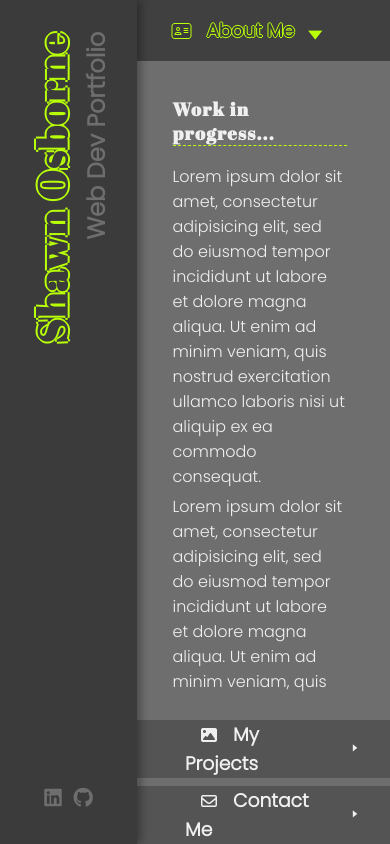
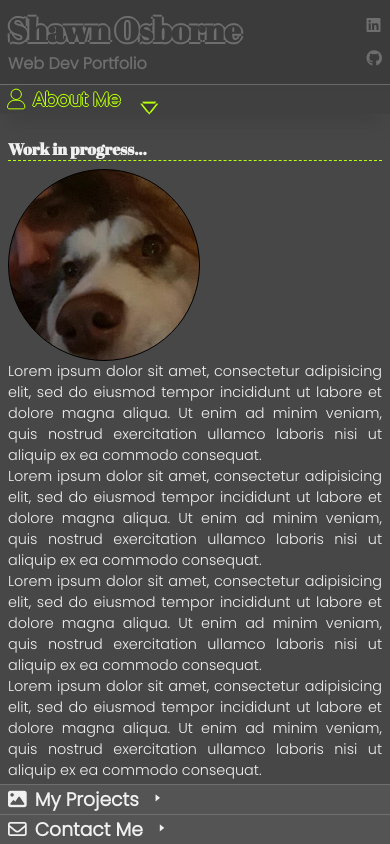
Before and after one commit to ShawnO86/portfolio-site, a plain HTML site: page index.html in a window 390 px wide. Both pictures are taken after a click on the element "About Me". Drawn offline with Linux system fonts and the light colour scheme.

Commit message:
mobile & section layout

```diff
--- a/index.html
+++ b/index.html
@@ -18,7 +18,8 @@
     <header>
         <div class="headText">
             <a href="https://shawno86.github.io/portfolio-site/">
-            <h1>Shawn Osborne</h1></a>
+                <h1>Shawn Osborne</h1>
+            </a>
             <h2>Web Dev Portfolio</h2>
         </div>
 
@@ -32,41 +33,40 @@
     <main>
 
         <div class="collBtn" id="aboutBtn">
-            <h3><i class="fa-solid fa-address-card"></i>About Me</h3>
+            <h3><i class="fa-solid fa-user"></i>About Me</h3>
         </div>
 
         <section class="content" id="About">
-            <h4>Work in progress...</h4>
-            <p>Lorem ipsum dolor sit amet, consectetur adipisicing elit, sed do eiusmod tempor incididunt ut labore et
-                dolore magna aliqua. Ut enim ad minim veniam, quis nostrud exercitation ullamco laboris nisi ut aliquip
-                ex ea commodo consequat.</p>
-            <p>Lorem ipsum dolor sit amet, consectetur adipisicing elit, sed do eiusmod tempor incididunt ut labore et
-                dolore magna aliqua. Ut enim ad minim veniam, quis nostrud exercitation ullamco laboris nisi ut aliquip
-                ex ea commodo consequat.</p>
-            <p>Lorem ipsum dolor sit amet, consectetur adipisicing elit, sed do eiusmod tempor incididunt ut labore et
-                dolore magna aliqua. Ut enim ad minim veniam, quis nostrud exercitation ullamco laboris nisi ut aliquip
-                ex ea commodo consequat.</p>
-            <p>Lorem ipsum dolor sit amet, consectetur adipisicing elit, sed do eiusmod tempor incididunt ut labore et
-                dolore magna aliqua. Ut enim ad minim veniam, quis nostrud exercitation ullamco laboris nisi ut aliquip
-                ex ea commodo consequat.</p>
-            <p>Lorem ipsum dolor sit amet, consectetur adipisicing elit, sed do eiusmod tempor incididunt ut labore et
-                dolore magna aliqua. Ut enim ad minim veniam, quis nostrud exercitation ullamco laboris nisi ut aliquip
-                ex ea commodo consequat.</p>
-            <p>Lorem ipsum dolor sit amet, consectetur adipisicing elit, sed do eiusmod tempor incididunt ut labore et
-                dolore magna aliqua. Ut enim ad minim veniam, quis nostrud exercitation ullamco laboris nisi ut aliquip
-                ex ea commodo consequat.</p>
-            <p>Lorem ipsum dolor sit amet, consectetur adipisicing elit, sed do eiusmod tempor incididunt ut labore et
-                dolore magna aliqua. Ut enim ad minim veniam, quis nostrud exercitation ullamco laboris nisi ut aliquip
-                ex ea commodo consequat.</p>
-            <p>Lorem ipsum dolor sit amet, consectetur adipisicing elit, sed do eiusmod tempor incididunt ut labore et
-                dolore magna aliqua. Ut enim ad minim veniam, quis nostrud exercitation ullamco laboris nisi ut aliquip
-                ex ea commodo consequat.</p>
-            <p>Lorem ipsum dolor sit amet, consectetur adipisicing elit, sed do eiusmod tempor incididunt ut labore et
-                dolore magna aliqua. Ut enim ad minim veniam, quis nostrud exercitation ullamco laboris nisi ut aliquip
-                ex ea commodo consequat.</p>
-            <p>Lorem ipsum dolor sit amet, consectetur adipisicing elit, sed do eiusmod tempor incididunt ut labore et
-                dolore magna aliqua. Ut enim ad minim veniam, quis nostrud exercitation ullamco laboris nisi ut aliquip
-                ex ea commodo consequat.</p>
+            <h4> Work in progress...</h4>
+            <div id="aboutContainer" class="innerContent">
+                <div class="picture"></div>
+                <p>Lorem ipsum dolor sit amet, consectetur adipisicing elit, sed do eiusmod tempor incididunt ut labore
+                    et
+                    dolore magna aliqua. Ut enim ad minim veniam, quis nostrud exercitation ullamco laboris nisi ut
+                    aliquip
+                    ex ea commodo consequat.</p>
+                <p>Lorem ipsum dolor sit amet, consectetur adipisicing elit, sed do eiusmod tempor incididunt ut labore
+                    et
+                    dolore magna aliqua. Ut enim ad minim veniam, quis nostrud exercitation ullamco laboris nisi ut
+                    aliquip
+                    ex ea commodo consequat.</p>
+                <p>Lorem ipsum dolor sit amet, consectetur adipisicing elit, sed do eiusmod tempor incididunt ut labore
+                    et
+                    dolore magna aliqua. Ut enim ad minim veniam, quis nostrud exercitation ullamco laboris nisi ut
+                    aliquip
+                    ex ea commodo consequat.</p>
+                <p>Lorem ipsum dolor sit amet, consectetur adipisicing elit, sed do eiusmod tempor incididunt ut labore
+                    et
+                    dolore magna aliqua. Ut enim ad minim veniam, quis nostrud exercitation ullamco laboris nisi ut
+                    aliquip
+                    ex ea commodo consequat.</p>
+                <p>Lorem ipsum dolor sit amet, consectetur adipisicing elit, sed do eiusmod tempor incididunt ut labore
+                    et
+                    dolore magna aliqua. Ut enim ad minim veniam, quis nostrud exercitation ullamco laboris nisi ut
+                    aliquip
+                    ex ea commodo consequat.</p>
+                </p>
+            </div>
 
         </section>
 
--- a/style.css
+++ b/style.css
@@ -17,12 +17,9 @@ a {
 
 body {
     height: 100vh;
-    display: grid;
+    margin: 0 auto;
+    display: flex;
     background-color: rgb(var(--med));
-    grid-template-areas:
-        "head main main main"
-        "head main main main"
-        "head main main main";
     font-family: 'Poppins', sans-serif;
 }
 
@@ -33,24 +30,23 @@ header {
     justify-content: space-between;
     align-items: center;
     text-align: right;
-    padding: 2rem clamp(1.5rem, 5vw, 5rem);
     margin: 0;
-    box-shadow: 0.25rem 0 0.5rem rgba(0, 0, 0, 0.3);
+    box-shadow: 1rem 0 1rem -0.5rem rgba(var(--dark), 0.65);
     z-index: 2;
-    grid-area: head;
 }
 
 .headText {
     display: flex;
+    padding-top: 2rem;
 }
 
 .social {
     display: flex;
-    gap: 3vw;
+    padding: 1rem 0.5rem;
+    gap: 0.5rem;
 }
 
 .social i {
-    font-size: clamp(1.25rem, 3vw, 2.75rem);
     color: rgb(var(--med));
     transition: color 0.2s ease-in-out;
 }
@@ -62,11 +58,10 @@ header {
 
 .headText h1 {
     font-family: 'Abril Fatface', cursive;
-    font-size: clamp(2.5rem, 5vw, 5rem);
-    letter-spacing: 0.1rem;
     color: rgb(var(--dark));
     text-shadow: -2px 0 rgb(var(--popGreen)), 0 2px rgb(var(--popGreen)), 2px 0 rgb(var(--popGreen)), 0 -2px rgb(var(--popGreen));
     transition: color 0.2s ease-in-out, text-shadow 0.2s ease-in-out;
+    font-size: clamp(2rem, 5vw, 4rem);
 }
 
 .headText h1:hover {
@@ -75,114 +70,178 @@ header {
 }
 
 .headText h2 {
-    font-size: clamp(1.5rem, 3vw, 3rem);
     color: rgb(var(--med));
+    font-size: clamp(1rem, 2.5vw, 2rem);
+}
+
+.headText h1, .headText h2 {
+    transform: rotate(180deg);
 }
 
 header h1, header h2 {
     writing-mode: vertical-rl;
-    transform: rotate(180deg);
 }
 
 main {
-    padding: 0;
-    margin: 0;
     display: flex;
     flex-direction: column;
-    justify-content: center;
-    max-height: 100vh;
-    width: 100%;
-    gap: 0.25rem;
-    grid-area: main;
 }
 
 .collBtn {
     background-color: rgba(var(--dark), 0.5);
     color: rgb(var(--light));
-    transition: color 0.2s ease-in-out;
     display: flex;
     justify-content: left;
     align-items: center;
-    font-size: clamp(1rem, 2vw, 2rem);
-    padding: 0rem 1rem 0rem 3rem;
-    transition: color 0.2s ease-in-out, padding 0.2s ease-in-out, text-shadow 0.2s ease-in-out, justify-content 0.2s ease-in-out, background-color 0.2s ease-in-out, font-size 0.2s ease-in-out;
+    transition: color 0.2s ease-in-out, padding 0.2s ease-in-out, text-shadow 0.2s ease-in-out, background-color 0.2s ease-in-out;
     flex: 1;
+    padding-left: 2rem;
+    font-size: clamp(1rem, 2vw, 1.5rem);
+    margin-top: 2px;
+}
+
+.collBtn:first-of-type {
+    margin-top: 0;
 }
 
 .collBtn:after {
-    padding: 0 clamp(1rem, 3vw, 3rem);
     content: "\1F892";
-    font-size: clamp(1rem, 3vw, 3rem);
-    transition: transform 0.3s ease-in-out, opacity 0.2s ease-in-out;
+    margin-left: 1rem;
+    font-size: clamp(1rem, 2.5vw, 2rem);
+    transition: transform 0.3s ease-in-out;
 }
 
 .collBtn i {
     padding: 0 1rem;
-    font-size: clamp(1rem, 2vw, 2rem);
-    transition: font-size 0.2s ease-in-out;
-}
-
-.collBtn:last-of-type {
-    margin-bottom: -0.25rem;
 }
 
 .collBtn:hover {
     cursor: pointer;
     color: rgb(var(--dark));
-    background: rgba(var(--dark), 0.9);
+    background: rgb(var(--dark));
     text-shadow: -1px 0 0 rgb(var(--popGreen)), 0 1px 0 rgb(var(--popGreen)), 1px 0 0 rgb(var(--popGreen)), 0 -1px 0 rgb(var(--popGreen));
 }
 
 .collBtn:hover::after {
-    transform: translate(3vw, 0);
-    color: rgb(var(--popGreen));
-    text-shadow: none;
-    opacity: 1;
+    color: rgb(var(--dark));
+    transform: scale(1.5) translatex(0.5rem);
 }
 
 .content {
+    text-align: justify;
     max-height: 0;
     opacity: 0;
     overflow: hidden;
-    transition: max-height 0.3s ease-in-out, margin 0.3s ease-in-out, padding 0.3s ease-in-out, opacity 0.3s ease-in-out, color 0.3s ease-in-out;
+    transition: max-height 0.3s ease-in-out, opacity 0.3s ease-in-out, color 0.3s ease-in-out, background-color 0.3s ease-in-out, padding 0.3s ease-in-out;
 }
 
-.content p {
-    padding: 0.15rem 0;
+.picture {
+    border-radius: 50%;
+    border: 1px solid black;
+    width: 12rem;
+    height: 12rem;
+    background-image: url(booboo.jpg);
+    background-size: cover;
+    background-repeat: no-repeat;
+    background-position: center center;
 }
 
 .activeBtn {
     color: rgb(var(--dark));
-    background: rgba(var(--dark), 0.9);
+    background: rgb(var(--dark), 0.9);
     text-shadow: -1px 0 0 rgb(var(--popGreen)), 0 1px 0 rgb(var(--popGreen)), 1px 0 0 rgb(var(--popGreen)), 0 -1px 0 rgb(var(--popGreen));
-    font-size: clamp(1rem, 3vw, 2.5rem);
-    padding: 1rem 1rem 1rem 5vw;
+    box-shadow: 0 1rem 1rem -0.5rem rgba(var(--dark), 0.65);
+    z-index: 2;
+    margin-top: 0;
 }
 
 .activeBtn:after, .activeBtn:hover::after {
-    transform: rotate(90deg) translateX(0.25rem) scale(2);
-    color: rgb(var(--popGreen));
-    opacity: 1;
-    font-size: clamp(1rem, 3vw, 2.5rem);
-    text-shadow: none;
-}
-
-.activeBtn i {
-    font-size: clamp(1rem, 3vw, 2.5rem);
+    transform: rotate(90deg) translate(0.5rem, -0.5rem) scale(2);
+    color: rgb(var(--dark));
 }
 
 .activeContent {
-    overflow-y: scroll;
-    margin: 1rem;
-    padding: 1rem 7vw 1rem 5vw;
+    overflow: scroll;
     opacity: 1;
     color: rgb(var(--light));
+    background-color: rgba(var(--dark), 0.75);
+    padding: 1rem 2rem 1rem 3rem;
 }
 
 .activeContent h4 {
-    font-size: clamp(1.15rem, 2vw, 2.15rem);
     font-family: 'Abril Fatface', cursive;
-    letter-spacing: 0.08rem;
-    margin-bottom: 1rem;
     border-bottom: 1px dashed rgb(var(--popGreen));
+    margin-bottom: 0.5rem;
 }
+
+@media screen and (max-width: 600px) {
+    body {
+        flex-direction: column;
+    }
+
+    main {
+        max-height: 90vh;
+        height: 100%;
+    }
+
+    header {
+        flex-direction: row;
+        text-align: left;
+        height: 10vh;
+    }
+
+    .headText {
+        padding: 0.5rem 0 0.5rem 0.5rem;
+        flex-direction: column;
+    }
+
+    .social {
+        flex-direction: column;
+        padding: 0.5rem 0.5rem 0.5rem 0;
+    }
+
+    .headText h1 {
+        text-shadow: -2px 0 rgb(var(--med)), 0 2px rgb(var(--med)), 2px 0 rgb(var(--med)), 0 -2px rgb(var(--med));
+    }
+
+    .headText h1, .headText h2 {
+        transform: rotate(360deg);
+    }
+
+    header h1, header h2 {
+        writing-mode: horizontal-tb;
+    }
+
+    .collBtn {
+        padding: 0;
+        margin-top: 1px;
+    }
+
+    .collBtn i {
+        padding: 0 0.5rem;
+    }
+
+    .content {
+        font-size: 0.9rem;
+    }
+
+    .activeBtn {
+        margin-top: 0;
+    }
+
+    .activeBtn:first-of-type {
+        margin-top: 1px;
+    }
+
+    .activeContent {
+        padding: 0.5rem;
+        font-size: 0.9rem;
+        background-color: rgba(var(--dark), 0.75);
+    }
+
+    .activeContent h4 {
+        padding-top: 1rem;
+        font-size: 1rem;
+    }
+
+}
```
Also changed, not shown: booboo.jpg (added).
